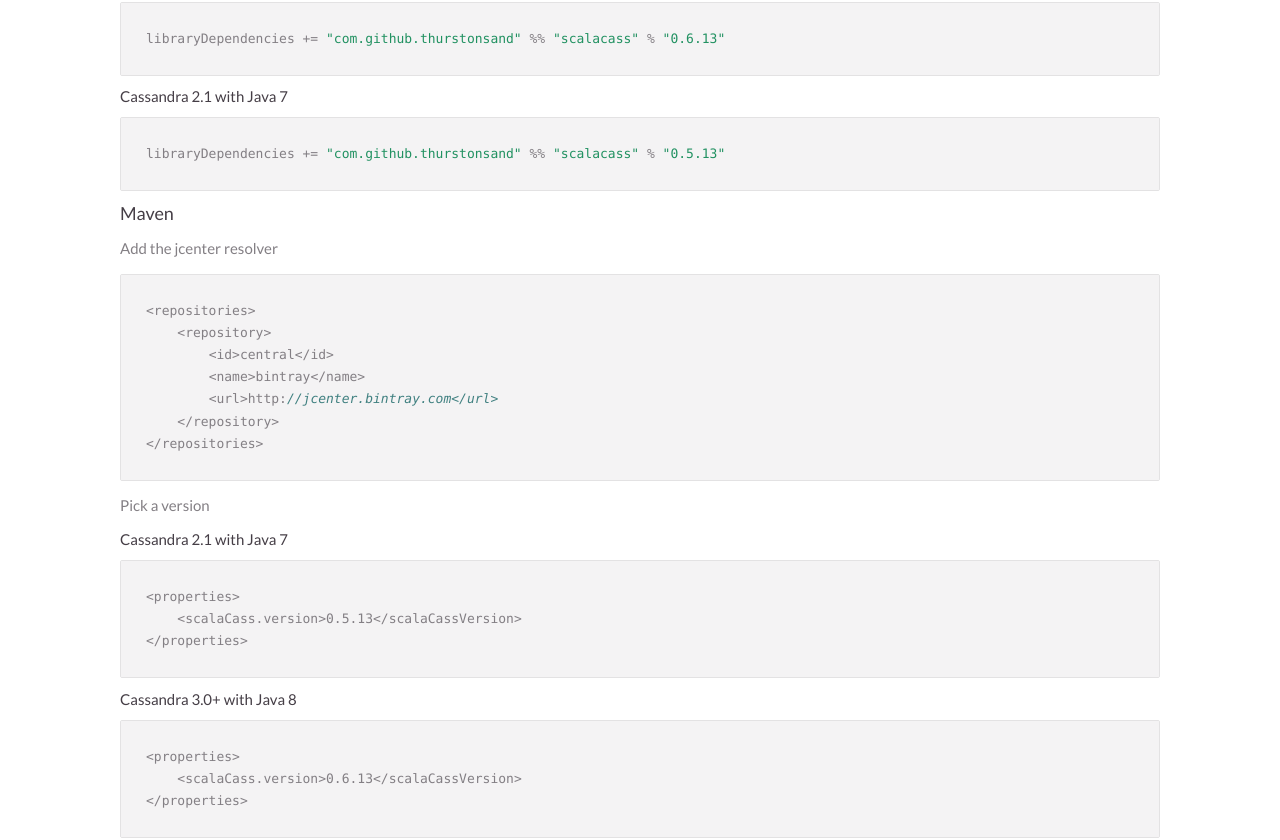
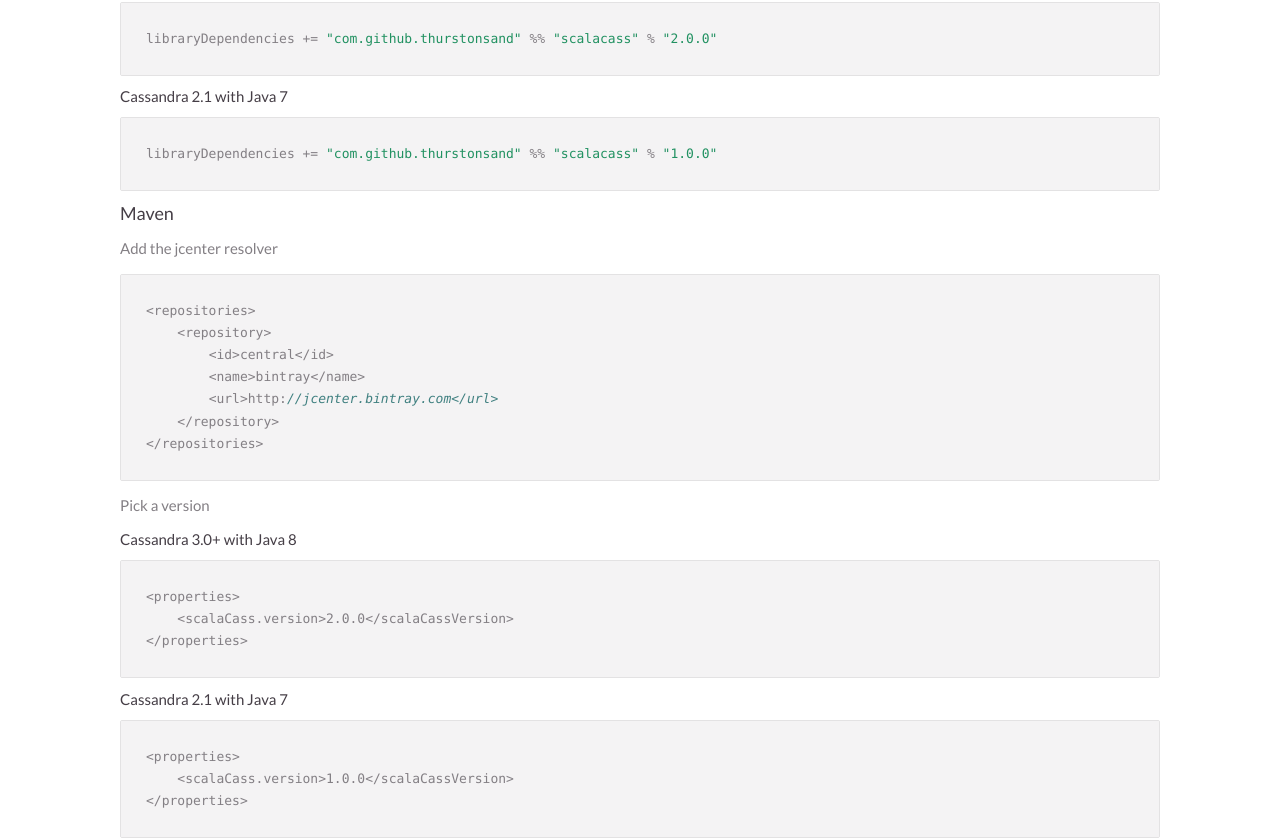
Before and after one commit to thurstonsand/scala-cass, a plain HTML site: page index.html in a window 1280 px wide. Shown: the part 1133-1973 px from the top of the page. Drawn offline with nearby package versions, Linux system fonts and the light colour scheme.

Commit message:
updated site

```diff
--- a/index.html
+++ b/index.html
@@ -26,13 +26,13 @@ you can read and write data more conveniently.</p>
 
 <h5 id="cassandra-30-with-java-8">Cassandra 3.0+ with Java 8</h5>
 
-<div class="language-scala highlighter-rouge"><pre class="highlight"><code><span class="n">libraryDependencies</span> <span class="o">+=</span> <span class="s">"com.github.thurstonsand"</span> <span class="o">%%</span> <span class="s">"scalacass"</span> <span class="o">%</span> <span class="s">"0.6.13"</span>
+<div class="language-scala highlighter-rouge"><pre class="highlight"><code><span class="n">libraryDependencies</span> <span class="o">+=</span> <span class="s">"com.github.thurstonsand"</span> <span class="o">%%</span> <span class="s">"scalacass"</span> <span class="o">%</span> <span class="s">"2.0.0"</span>
 </code></pre>
 </div>
 
 <h5 id="cassandra-21-with-java-7">Cassandra 2.1 with Java 7</h5>
 
-<div class="language-scala highlighter-rouge"><pre class="highlight"><code><span class="n">libraryDependencies</span> <span class="o">+=</span> <span class="s">"com.github.thurstonsand"</span> <span class="o">%%</span> <span class="s">"scalacass"</span> <span class="o">%</span> <span class="s">"0.5.13"</span>
+<div class="language-scala highlighter-rouge"><pre class="highlight"><code><span class="n">libraryDependencies</span> <span class="o">+=</span> <span class="s">"com.github.thurstonsand"</span> <span class="o">%%</span> <span class="s">"scalacass"</span> <span class="o">%</span> <span class="s">"1.0.0"</span>
 </code></pre>
 </div>
 
@@ -52,18 +52,18 @@ you can read and write data more conveniently.</p>
 
 <p>Pick a version</p>
 
-<h5 id="cassandra-21-with-java-7-1">Cassandra 2.1 with Java 7</h5>
+<h5 id="cassandra-30-with-java-8-1">Cassandra 3.0+ with Java 8</h5>
 
 <div class="language-xml highlighter-rouge"><pre class="highlight"><code><span class="nt">&lt;properties&gt;</span>
-    <span class="nt">&lt;scalaCass.version&gt;</span>0.5.13<span class="nt">&lt;/scalaCassVersion&gt;</span>
+    <span class="nt">&lt;scalaCass.version&gt;</span>2.0.0<span class="nt">&lt;/scalaCassVersion&gt;</span>
 <span class="nt">&lt;/properties&gt;</span>
 </code></pre>
 </div>
 
-<h5 id="cassandra-30-with-java-8-1">Cassandra 3.0+ with Java 8</h5>
+<h5 id="cassandra-21-with-java-7-1">Cassandra 2.1 with Java 7</h5>
 
 <div class="language-xml highlighter-rouge"><pre class="highlight"><code><span class="nt">&lt;properties&gt;</span>
-    <span class="nt">&lt;scalaCass.version&gt;</span>0.6.13<span class="nt">&lt;/scalaCassVersion&gt;</span>
+    <span class="nt">&lt;scalaCass.version&gt;</span>1.0.0<span class="nt">&lt;/scalaCassVersion&gt;</span>
 <span class="nt">&lt;/properties&gt;</span>
 </code></pre>
 </div>
```
